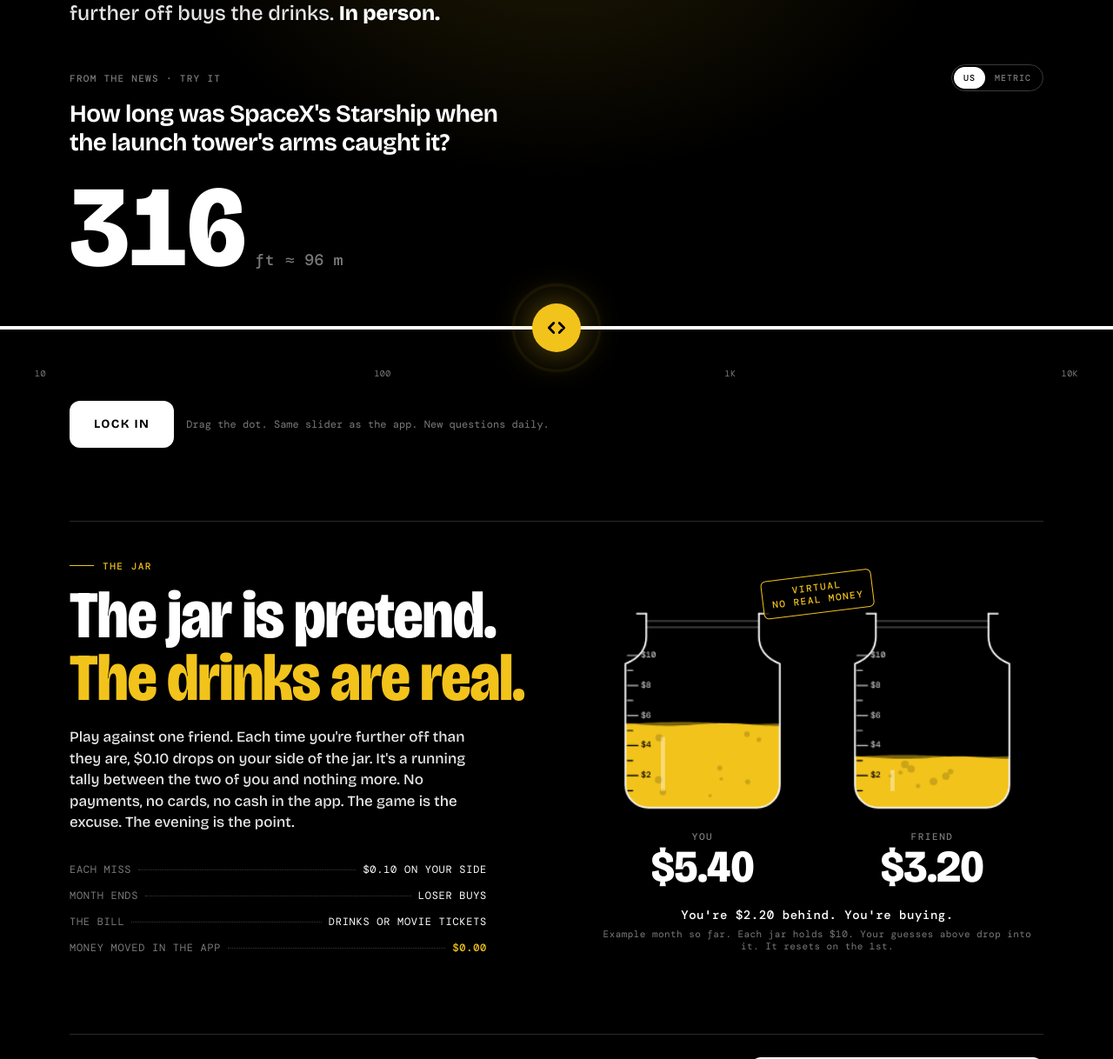
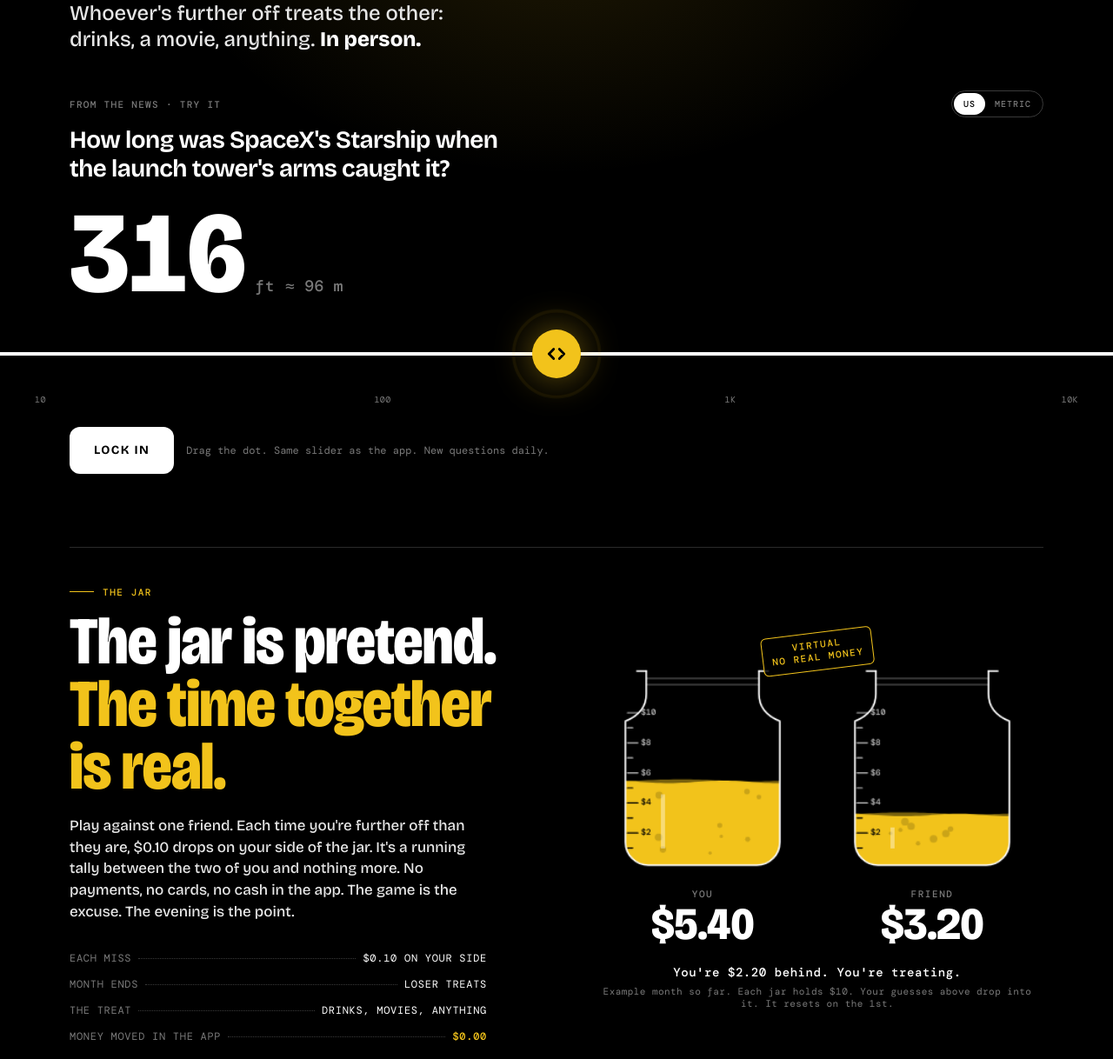
Before and after one commit to Menenkel/hunchline-site, a plain HTML site: page preview/index.html in a window 1280 px wide. Shown: the part 509-1727 px from the top of the page at 87% size. Drawn offline with nearby package versions, Linux system fonts and the light colour scheme.

Commit message:
Preview: the treat can be anything, not just drinks
Co-Authored-By: Claude Sonnet 5.5 <noreply@anthropic.com>
Claude-Session: https://claude.ai/code/session_01SW6H2BypB6UREm5rjYP6Lg

```diff
--- a/preview/index.html
+++ b/preview/index.html
@@ -4,7 +4,7 @@
 <meta charset="utf-8">
 <meta name="viewport" content="width=device-width, initial-scale=1, viewport-fit=cover">
 <title>Hunchline — guess what's news</title>
-<meta name="description" content="Guess one number from today's news, see how sharp your hunch was, and keep a virtual jar with a friend. The drinks are real, the money isn't.">
+<meta name="description" content="Guess one number from today's news, see how sharp your hunch was, and keep a virtual jar with a friend. The time together is real, the money isn't.">
 <meta name="theme-color" content="#000000">
 <meta name="color-scheme" content="dark">
 <meta name="robots" content="noindex,nofollow">
@@ -178,7 +178,7 @@
   <section class="hero">
     <div class="kicker"><i></i>A daily game for two</div>
     <h1>Guess what's <em>News?</em></h1>
-    <p class="deck">One number from today's news. Whoever's further off buys the drinks. <b>In person.</b></p>
+    <p class="deck">One number from today's news. Whoever's further off treats the other: drinks, a movie, anything. <b>In person.</b></p>
   </section>
 
   <section class="stage pulse" id="stage" aria-label="Try it">
@@ -232,12 +232,12 @@
   <section class="jar" id="jar">
     <div class="jar-copy">
       <div class="kicker"><i></i>The jar</div>
-      <h2>The jar is pretend.<br><em>The drinks are real.</em></h2>
+      <h2>The jar is pretend.<br><em>The time together is real.</em></h2>
       <p class="lead">Play against one friend. Each time you're further off than they are, $0.10 drops on your side of the jar. It's a running tally between the two of you and nothing more. No payments, no cards, no cash in the app. The game is the excuse. The evening is the point.</p>
       <dl class="ledger">
         <div><dt>Each miss</dt><dd>$0.10 on your side</dd></div>
-        <div><dt>Month ends</dt><dd>Loser buys</dd></div>
-        <div><dt>The bill</dt><dd>Drinks or movie tickets</dd></div>
+        <div><dt>Month ends</dt><dd>Loser treats</dd></div>
+        <div><dt>The treat</dt><dd>Drinks, movies, anything</dd></div>
         <div class="zero"><dt>Money moved in the app</dt><dd>$0.00</dd></div>
       </dl>
     </div>
@@ -428,7 +428,7 @@
     $('ty').textContent = money(jy.cents); $('tf').textContent = money(jf.cents);
     if (bumpEl) { bumpEl.classList.add('bump'); setTimeout(() => bumpEl.classList.remove('bump'), 380); }
     const d = jy.cents - jf.cents, amt = money(Math.abs(d));
-    $('net').textContent = d === 0 ? 'All square. Make your guess.' : d > 0 ? `You're ${amt} behind. You're buying.` : `Friend's ${amt} behind. They're buying.`;
+    $('net').textContent = d === 0 ? 'All square. Make your guess.' : d > 0 ? `You're ${amt} behind. You're treating.` : `Friend's ${amt} behind. They're treating.`;
   }
   tally();
   let running = false;
```
